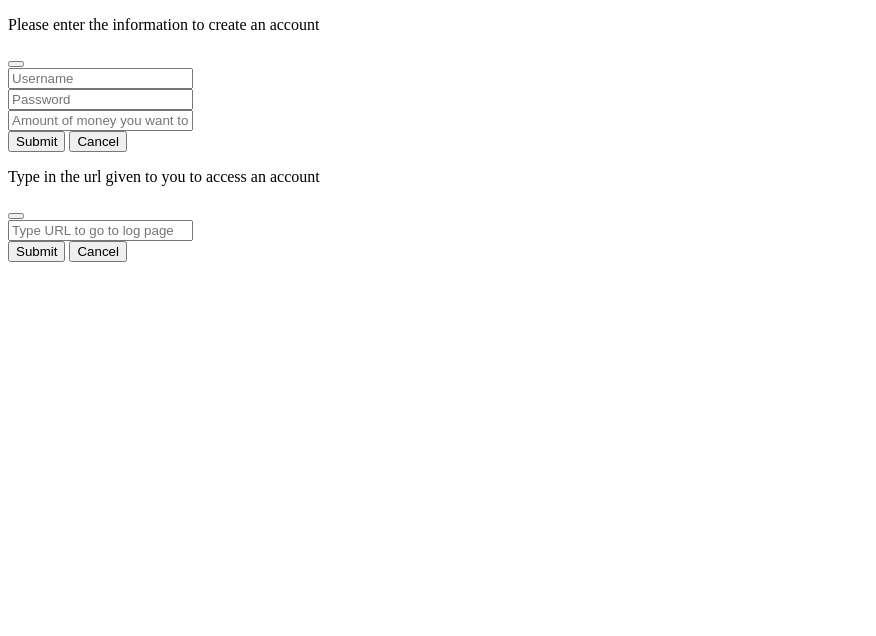
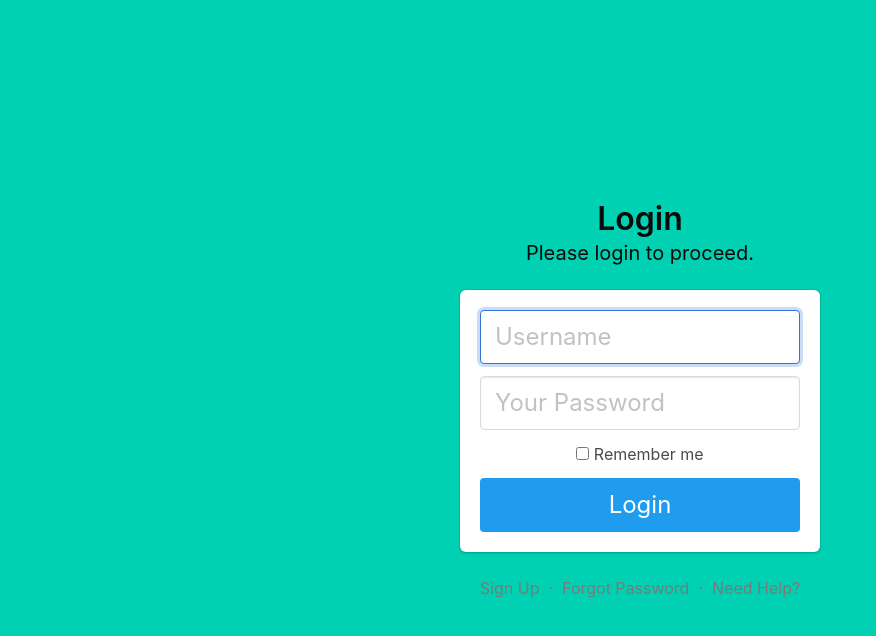
Before and after one commit to JSR88431/budget-app, a website: page public/login.html in a window 1280 px wide. Shown: the whole page, without its empty margins (0-876 px from the left). Drawn offline with nearby package versions, Linux system fonts and the light colour scheme.

Commit message:
login page

```diff
--- a/public/login.html
+++ b/public/login.html
@@ -1,52 +1,55 @@
 <!DOCTYPE html>
 <html>
+
 <head>
-    <meta charset="utf-8" />
+    <meta charset="utf-8">
     <meta http-equiv="X-UA-Compatible" content="IE=edge">
-    <title>Page Title</title>
     <meta name="viewport" content="width=device-width, initial-scale=1">
-    <link rel="stylesheet" type="text/css" media="screen" href="main.css" />
-    <script defer src="https://use.fontawesome.com/releases/v5.1.0/js/all.js"></script>
-    <script src="main.js"></script>
+    <title>Login - Free Bulma template</title>
+    <link rel="stylesheet" href="https://maxcdn.bootstrapcdn.com/font-awesome/4.7.0/css/font-awesome.min.css">
+    <link href="https://fonts.googleapis.com/css?family=Open+Sans:300,400,700" rel="stylesheet">
+    <link rel="stylesheet" href="https://cdnjs.cloudflare.com/ajax/libs/bulma/0.7.1/css/bulma.min.css" />
 </head>
+
 <body>
+    <section class="hero is-primary is-fullheight">
+        <div class="hero-body">
+            <div class="container has-text-centered">
+                <div class="column is-4 is-offset-4">
+                    <h3 class="title has-text-black">Login</h3>
+                    <p class="subtitle has-text-black">Please login to proceed.</p>
+                    <div class="box">
+                        <form>
+                            <div class="field">
+                                <div class="control">
+                                    <input class="input is-large" type="Username" placeholder="Username" autofocus="">
+                                </div>
+                            </div>
 
-<div class="modal" id="create">
-        <div class="modal-background"></div>
-        <div class="modal-card">
-            <header class="modal-card-head">
-            <p class="modal-card-title">Please enter the information to create an account</p>
-            <button class="delete" aria-label="close"></button>
-            </header>
-            <section class="modal-card-body">
-                <input type="text" placeholder="Username" name="userId"><br>
-                <input type="password" placeholder="Password" name="userPassword"><br>
-                <input type="money" placeholder="Amount of money you want to send" name="moneyAmount">
-        </section>
-            <footer class="modal-card-foot">
-            <button class="button is-success">Submit</button>
-            <button class="button">Cancel</button>
-        </footer>
-    </div>
-</div>
+                            <div class="field">
+                                <div class="control">
+                                    <input class="input is-large" type="password" placeholder="Your Password">
+                                </div>
+                            </div>
+                            <div class="field">
+                                <label class="checkbox">
+                                    <input type="checkbox">
+                                    Remember me
+                                </label>
+                            </div>
+                            <button class="button is-block is-info is-large is-fullwidth">Login</button>
+                        </form>
+                    </div>
+                    <p class="has-text-grey">
+                        <a href="../">Sign Up</a> &nbsp;·&nbsp;
+                        <a href="../">Forgot Password</a> &nbsp;·&nbsp;
+                        <a href="https://www.google.com/">Need Help?</a>
+                    </p>
+                </div>
+            </div>
+        </div>
+    </section>
+    <script async type="text/javascript" src="../js/bulma.js"></script>
+</body>
 
-
-<div class="modal" id="login">
-        <div class="modal-background"></div>
-        <div class="modal-card">
-            <header class="modal-card-head">
-            <p class="modal-card-title">Type in the url given to you to access an account</p>
-            <button class="delete" aria-label="close"></button>
-            </header>
-            <section class="modal-card-body">
-                <input type="username" placeholder="Type URL to go to log page">
-        </section>
-            <footer class="modal-card-foot">
-            <button class="button is-success">Submit</button>
-            <button class="button">Cancel</button>
-            </footer>
-        </div>
-    </div>
-
-</body>
 </html>
```
Also changed, not shown: public/budget.html (+8 -9 lines), public/budget.js (deleted, +0 -16 lines), public/js/budget.js (+10 -10 lines).
